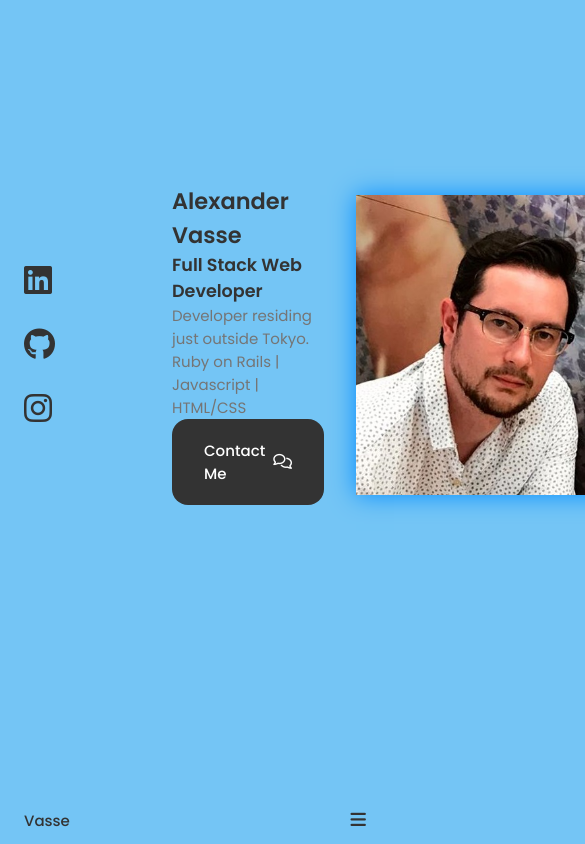
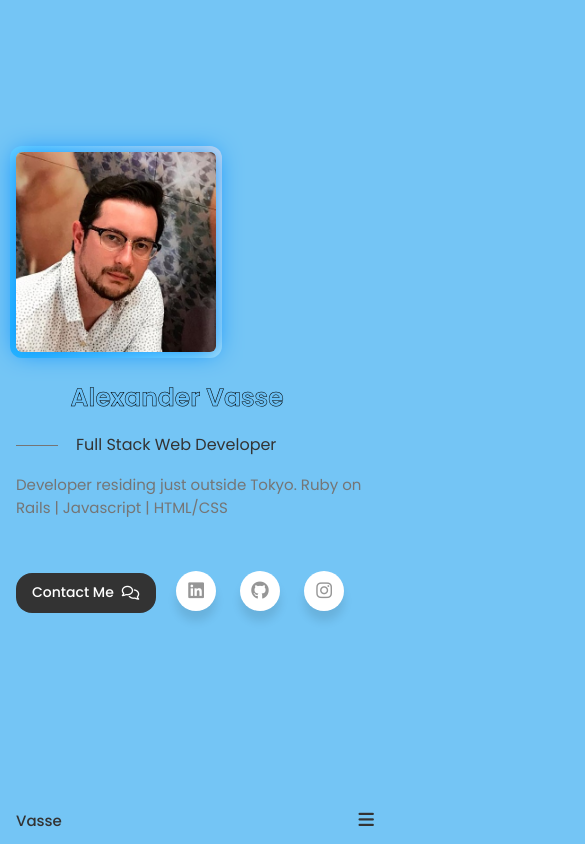
Before and after one commit to a-vasse/portfolio, a React (Create React App) app: page / in a window 390 px wide. Shown: the top 844 px of the page, 585 px wide, since content can reach past the window. Built offline with nearby package versions, Linux system fonts and the light colour scheme.

Commit message:
adjustments to home

```diff
--- a/src/App.css
+++ b/src/App.css
@@ -157,6 +157,15 @@ img {
     margin-left: var(--mb-1-5);
     margin-right: var(--mb-1-5);
   }
+
+  .button {
+    padding: 1rem, 1.75rem;
+  }
+
+  .button-icon {
+    width: 22px;
+    height: 22px;
+  }
 }
 
 /* medium */
@@ -168,9 +177,25 @@ img {
 }
 
 /* small */
-@media screen and (max-width: 350px) {
+@media screen and (max-width: 420px) {
   .container {
     margin-left: var(--mb-1);
     margin-right: var(--mb-1);
   }
+
+  .button {
+    padding: 1rem 1rem;
+    width: 140px;
+    height: 40px;
+    font-size: 14px;
+  }
 }
+
+@media screen and (max-width: 280px) {
+  .button {
+    padding: 1rem 1rem;
+    width: 130px;
+    height: 40px;
+    font-size: 12px;
+  }
+}
--- a/src/components/home/Home.jsx
+++ b/src/components/home/Home.jsx
@@ -1,6 +1,9 @@
 import React from 'react';
 import "./home.css";
-import Social from './Social';
+import "./icons.css";
+import "./name.css";
+import "./profile.css"
+import "./icons.css";
 import Intro from './Intro';
 
 const Home = () => {
@@ -8,7 +11,6 @@ const Home = () => {
       <section className="home section" id="home">
         <div className="home-container container grid">
           <div className="home-content grid">
-            <Social />
               <div className="home-img"></div>
             <Intro />
           </div>
--- a/src/components/home/Intro.jsx
+++ b/src/components/home/Intro.jsx
@@ -3,10 +3,26 @@ import React from 'react';
 const Intro = () => {
   return (
     <div className="home-intro">
-      <h1 className="home-title">Alexander Vasse</h1>
+      <svg width="120%" height="40%">
+        <text x="45%" y="60%"  text-anchor="middle">Alexander Vasse</text>
+      </svg>
       <h3 className="home-subtitle">Full Stack Web Developer</h3>
       <p className="home-description">Developer residing just outside Tokyo. Ruby on Rails | Javascript | HTML/CSS</p>
       <a href="#contact" className="contact button button--flex">Contact Me<i class="fa-regular fa-comments"></i></a>
+      <ul class="icon-wrapper">
+        <a href="http://www.linkedin.com/in/alexandervasse" rel="noopener noreferrer" target="_blank">
+          <li class="icon linkedin"><span class="tooltip">LinkedIn</span>
+          <i class="fab fa-linkedin"></i>
+        </li></a>
+        <a href="http://www.github.com/a-vasse" rel="noopener noreferrer" target="_blank">
+          <li class="icon github"><span class="tooltip">Github</span>
+          <i class="fab fa-github"></i>
+        </li></a>
+        <a href="http://www.instagram.com/usagishashin" rel="noopener noreferrer" target="_blank">
+          <li class="icon instagram"><span class="tooltip">Instagram</span>
+          <i class="fab fa-instagram"></i>
+        </li></a>
+      </ul>
     </div>
   );
 };
--- a/src/components/home/Social.jsx
+++ /dev/null
@@ -1,21 +0,0 @@
-import React from 'react';
-
-const Social = () => {
-  return (
-    <div>
-      <div className="home-social">
-        <a href="http://www.linkedin.com/in/alexandervasse" rel="noopener noreferrer" className="home-social-icon" target="_blank">
-        <i class="fab fa-linkedin"></i>
-        </a>
-        <a href="http://www.github.com/a-vasse" rel="noopener noreferrer" className="home-social-icon" target="_blank">
-        <i class="fab fa-github"></i>
-        </a>
-        <a href="http://www.instagram.com/usagishashin" rel="noopener noreferrer" className="home-social-icon" target="_blank">
-        <i class="fab fa-instagram"></i>
-        </a>
-      </div>
-    </div>
-  );
-};
-
-export default Social;
--- a/src/components/home/home.css
+++ b/src/components/home/home.css
@@ -1,5 +1,5 @@
 .home-content {
-  grid-template-columns: 116px repeat(2, 1fr);
+  grid-template-columns: 400px repeat(1, 1fr);
   padding-top: 5.5rem;
   column-gap: 2rem;
   align-items: center;
@@ -24,14 +24,86 @@
   gap: 8px;
 }
 
-.home-img {
-  background: url(../../assets//profile.jpg);
-  background-repeat: no-repeat;
-  background-position: center;
-  background-size: cover;
-  box-shadow: 0 0 24px #008cff;
-  order: 1;
-  justify-self: center;
-  width: 300px;
-  height: 300px;
+.home-title {
+  font-size: var(--big-font-size);
+  margin-bottom: var(--mb-0-25);
 }
+
+.home-subtitle {
+  position: relative;
+  font-size: var(--h3-font-size);
+  padding-left: 5.4rem;
+  font-weight: var(--font-normal);
+  margin-bottom: var(--mb-1);
+}
+
+.home-subtitle::before {
+  content: "";
+  position: absolute;
+  width: 70px;
+  height: 1px;
+  background-color: var(--text-color);
+  left: 0;
+  top: 1rem;
+}
+
+.home-description {
+  max-width: 400px;
+  margin-bottom: var(--mb-3);
+}
+
+/* large */
+@media screen and (max-width: 992px) {
+  .home-content {
+    grid-template-columns: 400px repeat(1, 1fr);
+    column-gap: 1.25rem;
+  }
+
+  .home-subtitle {
+    padding-left: 3.75rem;
+    margin-bottom: var(--mb-1);
+  }
+
+  .home-subtitle::before {
+    width: 42px;
+    top: 0.8rem;
+  }
+
+  .home-description {
+    max-width: initial;
+    margin-bottom: var(--mb-2-5);
+  }
+
+  .home-img {
+    width: 250px;
+    height: 250px;
+  }
+
+}
+
+/* medium */
+@media screen and (max-width: 820px) {
+  .home-content {
+    grid-template-columns: 0.5fr 3fr;
+    padding-top: 3.5rem;
+  }
+
+  .home-img {
+    order: initial;
+    justify-self: initial;
+    width: 200px;
+    height: 200px;
+  }
+
+  .home-intro {
+    grid-column: 1/3;
+  }
+}
+
+/* small */
+@media screen and (max-width: 390px) {
+  .home__img {
+    width: 180px;
+    height: 180px;
+  }
+}
--- a/src/components/home/icons.css
+++ b/src/components/home/icons.css
@@ -4,14 +4,10 @@
   -webkit-tap-highlight-color: transparent;
 }
 
-.icons-bar {
-  display: flex;
-  gap: 20px;
-}
-
 .icon-wrapper {
   display: inline-flex;
   list-style: none;
+  margin-left: 22px;
 }
 
 .icon-wrapper .icon {
@@ -20,9 +16,9 @@
   background: #ffffff;
   border-radius: 50%;
   padding: 15px;
-  margin: 10px;
-  width: 50px;
-  height: 50px;
+  margin: 12px;
+  width: 40px;
+  height: 40px;
   font-size: 18px;
   display: flex;
   justify-content: center;
@@ -91,3 +87,27 @@
   background: #E4405F;
   color: #ffffff;
 }
+
+@media screen and (max-width: 420px) {
+  .icon-wrapper {
+    margin-left: 8px;
+  }
+
+  .icon-wrapper .icon {
+    padding: 15px;
+    margin: 12px;
+  }
+}
+
+@media screen and (max-width: 280px) {
+  .icon-wrapper {
+    margin-left: 8px;
+  }
+
+  .icon-wrapper .icon {
+    padding: 1px;
+    margin: 3px;
+    width: 30px;
+    height: 30px;
+  }
+}
--- a/src/components/home/name.css
+++ b/src/components/home/name.css
@@ -3,7 +3,7 @@ text {
   font-size: 50px;
   font-weight: 700;
   stroke-width: 1;
-  animation: textAnimate 5s infinite alternate;
+  animation: textAnimate 4s infinite alternate;
 }
 
 @keyframes textAnimate {
@@ -22,13 +22,36 @@ text {
 
 }
 
-/* Ipads */
-@media screen and (max-width: 768px) {
+@media screen and (max-width: 992px) {
   text {
-    stroke: #000000;
-    font-size: 35px;
+    font-size: 40px;
     font-weight: 700;
-    stroke-width: 1;
-    animation: textAnimate 5s infinite alternate;
+    stroke-width: 0.5;
+  }
+  svg {
+    width: 100%;
+    height: 40%;
   }
 }
+/* Ipads */
+@media screen and (max-width: 820px) {
+  text {
+    font-weight: 700;
+    stroke-width: 0.5;
+  }
+  svg {
+    width: 90%;
+    height: 40%;
+  }
+}
+@media screen and (max-width: 420px) {
+  text {
+    font-size: 25px;
+    font-weight: 700;
+  }
+
+  svg {
+    width: 100%;
+    height: 50px;
+  }
+}
--- /dev/null
+++ b/src/components/home/profile.css
@@ -0,0 +1,78 @@
+.home-img {
+  background: url(../../assets//profile.jpg);
+  background-repeat: no-repeat;
+  background-position: center;
+  background-size: cover;
+  order: 1;
+  box-shadow: 0 0 24px #008cff;
+  justify-self: center;
+  width: 300px;
+  height: 300px;
+  --border-width: 6px;
+  position: relative;
+  border-radius: var(--border-width);
+}
+
+.home-img::after {
+  position: absolute;
+  content: "";
+  top: calc(-1 * var(--border-width));
+  left: calc(-1 * var(--border-width));
+  z-index: -1;
+  width: calc(100% + var(--border-width) * 2);
+  height: calc(100% + var(--border-width) * 2);
+  background: linear-gradient(
+    60deg,
+    hsl(224, 96%, 52%),
+    hsl(199, 100%, 59%),
+    hsl(197, 100%, 76%),
+    hsl(210, 17%, 91%),
+    hsl(219, 87%, 76%),
+    hsl(0, 0%, 100%),
+    hsl(202, 100%, 50%),
+    hsl(179, 79%, 72%)
+  );
+  background-size: 300% 300%;
+  background-position: 0 50%;
+  border-radius: calc(2 * var(--border-width));
+  animation: moveGradient 6s alternate infinite;
+}
+
+@keyframes moveGradient {
+  50% {
+    background-position: 100% 50%;
+  }
+}
+
+/* large */
+@media screen and (max-width: 992px) {
+  .home-img {
+    width: 250px;
+    height: 250px;
+  }
+}
+
+@media screen and (max-width: 820px) {
+  .home-img {
+    order: initial;
+    justify-self: initial;
+    width: 200px;
+    height: 200px;
+  }
+}
+
+@media screen and (max-width: 770px) {
+  .home-img {
+    order: initial;
+    justify-self: initial;
+    width: 200px;
+    height: 200px;
+  }
+}
+
+@media screen and (max-width: 390px) {
+  .home__img {
+    width: 180px;
+    height: 180px;
+  }
+}
```
